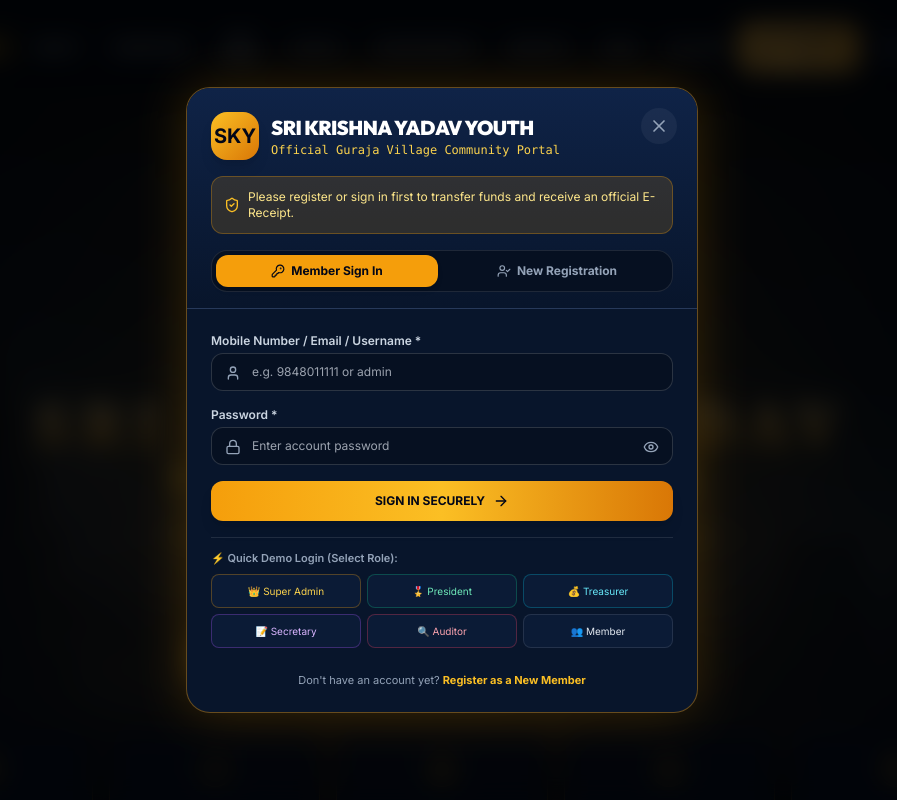
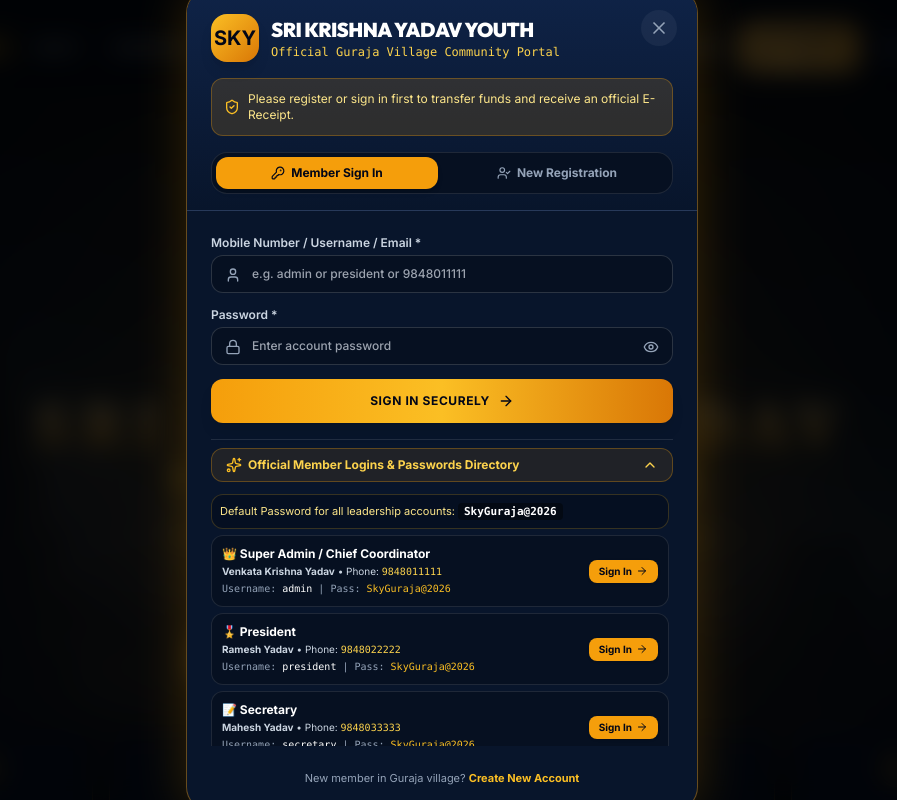
Before and after one commit to vicky-89027/sky-guraja-platform, a React (Vite) app in the folder public-website/: page / in a window 1280 px wide. Both pictures are taken after a click on the button "SUPPORT US". Shown: the top 800 px of the page, without its empty margins (198-1095 px from the left). Built offline with nearby package versions, Linux system fonts and the light colour scheme.

Commit message:
Create official member accounts, logins, and passwords directory with 1-click authentication and credential autofill

```diff
--- a/public-website/src/components/AuthModal.tsx
+++ b/public-website/src/components/AuthModal.tsx
@@ -13,7 +13,11 @@ import {
   EyeOff,
   UserCheck,
   Sparkles,
-  KeyRound
+  KeyRound,
+  Copy,
+  Check,
+  ChevronDown,
+  ChevronUp
 } from 'lucide-react';
 import confetti from 'canvas-confetti';
 
@@ -27,6 +31,73 @@ export interface AuthUser {
   memberId?: string;
   village?: string;
 }
+
+// Pre-configured official Committee Members and login credentials
+export const OFFICIAL_MEMBERS = [
+  {
+    role: 'SUPER_ADMIN',
+    roleTitle: '👑 Super Admin / Chief Coordinator',
+    fullName: 'Venkata Krishna Yadav',
+    username: 'admin',
+    phone: '9848011111',
+    email: 'admin@skyguraja.org',
+    password: 'SkyGuraja@2026'
+  },
+  {
+    role: 'PRESIDENT',
+    roleTitle: '🎖️ President',
+    fullName: 'Ramesh Yadav',
+    username: 'president',
+    phone: '9848022222',
+    email: 'president@skyguraja.org',
+    password: 'SkyGuraja@2026'
+  },
+  {
+    role: 'SECRETARY',
+    roleTitle: '📝 Secretary',
+    fullName: 'Mahesh Yadav',
+    username: 'secretary',
+    phone: '9848033333',
+    email: 'secretary@skyguraja.org',
+    password: 'SkyGuraja@2026'
+  },
+  {
+    role: 'TREASURER',
+    roleTitle: '💰 Treasurer',
+    fullName: 'Suresh Yadav',
+    username: 'treasurer',
+    phone: '9848044444',
+    email: 'treasurer@skyguraja.org',
+    password: 'SkyGuraja@2026'
+  },
+  {
+    role: 'JOINT_SECRETARY',
+    roleTitle: '⚡ Joint Secretary',
+    fullName: 'Venkatesh Yadav',
+    username: 'jointsec',
+    phone: '9848055555',
+    email: 'jointsec@skyguraja.org',
+    password: 'SkyGuraja@2026'
+  },
+  {
+    role: 'MEMBER',
+    roleTitle: '👥 Youth Committee Member',
+    fullName: 'Pavan Kalyan Yadav',
+    username: 'member',
+    phone: '9848066666',
+    email: 'member@skyguraja.org',
+    password: 'SkyGuraja@2026'
+  },
+  {
+    role: 'USER',
+    roleTitle: '🙏 Community Contributor / Donor',
+    fullName: 'Anand Kumar Yadav',
+    username: 'donor',
+    phone: '9848077777',
+    email: 'donor@skyguraja.org',
+    password: 'SkyGuraja@2026'
+  }
+];
 
 interface AuthModalProps {
   isOpen: boolean;
@@ -47,6 +118,7 @@ export const AuthModal: React.FC<AuthModalProps> = ({
 }) => {
   const [mode, setMode] = useState<'login' | 'register'>(initialMode);
   const [showPassword, setShowPassword] = useState(false);
+  const [showCredentialsDirectory, setShowCredentialsDirectory] = useState(true);
 
   // Login form state
   const [loginIdentifier, setLoginIdentifier] = useState('');
@@ -73,6 +145,38 @@ export const AuthModal: React.FC<AuthModalProps> = ({
     setLoginError(null);
     setLoginLoading(true);
 
+    const inputId = loginIdentifier.trim().toLowerCase();
+    const inputPass = loginPassword.trim();
+
+    // Check predefined official members first
+    const matchedOfficial = OFFICIAL_MEMBERS.find(
+      (m) =>
+        m.username.toLowerCase() === inputId ||
+        m.phone === inputId ||
+        m.email.toLowerCase() === inputId
+    );
+
+    if (matchedOfficial) {
+      if (inputPass === matchedOfficial.password || inputPass === 'admin123' || inputPass === 'member123') {
+        const authUser: AuthUser = {
+          id: `usr-${matchedOfficial.username}-01`,
+          fullName: matchedOfficial.fullName,
+          phone: matchedOfficial.phone,
+          email: matchedOfficial.email,
+          username: matchedOfficial.username,
+          role: matchedOfficial.role,
+          village: 'Guraja'
+        };
+        localStorage.setItem('sky_token', `jwt_token_${matchedOfficial.username}`);
+        localStorage.setItem('sky_user', JSON.stringify(authUser));
+        confetti({ particleCount: 80, spread: 70, origin: { y: 0.6 } });
+        onAuthSuccess(authUser, pendingIntent);
+        onClose();
+        setLoginLoading(false);
+        return;
+      }
+    }
+
     try {
       const res = await fetch('http://localhost:5000/api/auth/login', {
         method: 'POST',
@@ -91,10 +195,10 @@ export const AuthModal: React.FC<AuthModalProps> = ({
         onAuthSuccess(data.user, pendingIntent);
         onClose();
       } else {
-        setLoginError(data.message || 'Invalid phone, email or password.');
+        setLoginError(data.message || 'Invalid credentials. Please verify your password.');
       }
-    } catch (err: any) {
-      // Fallback local authentication for offline demo
+    } catch {
+      // Offline fallback: allow login if input has at least 4 characters
       if (loginIdentifier.trim() && loginPassword.length >= 4) {
         const fallbackUser: AuthUser = {
           id: `usr-${Date.now().toString().slice(-6)}`,
@@ -110,7 +214,7 @@ export const AuthModal: React.FC<AuthModalProps> = ({
         onAuthSuccess(fallbackUser, pendingIntent);
         onClose();
       } else {
-        setLoginError('Could not connect to authentication server. Please check your inputs.');
+        setLoginError('Invalid password. Default password is: SkyGuraja@2026');
       }
     } finally {
       setLoginLoading(false);
@@ -169,8 +273,8 @@ export const AuthModal: React.FC<AuthModalProps> = ({
       } else {
         setRegError(data.message || 'Registration failed. Please check inputs.');
       }
-    } catch (err: any) {
-      // Graceful local registration fallback
+    } catch {
+      // Local registration fallback
       const registeredUser: AuthUser = {
         id: `usr-${Date.now().toString().slice(-6)}`,
         fullName: regFullName.trim(),
@@ -189,20 +293,23 @@ export const AuthModal: React.FC<AuthModalProps> = ({
     }
   };
 
-  // Quick Demo Account Switcher
-  const handleQuickDemoLogin = (role: string, name: string, phone: string) => {
-    const demoUser: AuthUser = {
-      id: `usr-${role.toLowerCase()}-01`,
-      fullName: name,
-      phone: phone,
-      email: `${role.toLowerCase()}@skyguraja.org`,
-      username: role.toLowerCase(),
-      role: role,
+  // 1-Click Auto Fill & Login
+  const handleAutoFillAndLogin = (member: typeof OFFICIAL_MEMBERS[0]) => {
+    setLoginIdentifier(member.username);
+    setLoginPassword(member.password);
+    const authUser: AuthUser = {
+      id: `usr-${member.username}-01`,
+      fullName: member.fullName,
+      phone: member.phone,
+      email: member.email,
+      username: member.username,
+      role: member.role,
       village: 'Guraja'
     };
-    localStorage.setItem('sky_user', JSON.stringify(demoUser));
-    confetti({ particleCount: 70, spread: 70, origin: { y: 0.6 } });
-    onAuthSuccess(demoUser, pendingIntent);
+    localStorage.setItem('sky_token', `jwt_token_${member.username}`);
+    localStorage.setItem('sky_user', JSON.stringify(authUser));
+    confetti({ particleCount: 80, spread: 70, origin: { y: 0.6 } });
+    onAuthSuccess(authUser, pendingIntent);
     onClose();
   };
 
@@ -277,7 +384,8 @@ export const AuthModal: React.FC<AuthModalProps> = ({
         <div className="p-6 max-h-[75vh] overflow-y-auto space-y-4">
           {mode === 'login' ? (
             /* 1. SIGN IN FORM */
-            <form onSubmit={handleLoginSubmit} className="space-y-4 text-xs">
+            <div className="space-y-4">
+              <form onSubmit={handleLoginSubmit} className="space-y-3.5 text-xs">
                 {loginError && (
                   <div className="p-3 bg-rose-500/15 border border-rose-500/40 rounded-xl text-rose-300 text-xs">
                     {loginError}
@@ -286,17 +394,17 @@ export const AuthModal: React.FC<AuthModalProps> = ({
 
                 <div>
                   <label className="block text-slate-300 font-semibold mb-1">
-                  Mobile Number / Email / Username *
+                    Mobile Number / Username / Email *
                   </label>
                   <div className="relative">
                     <User className="w-4 h-4 text-slate-400 absolute left-3.5 top-3" />
                     <input
                       type="text"
                       required
-                    placeholder="e.g. 9848011111 or admin"
+                      placeholder="e.g. admin or president or 9848011111"
                       value={loginIdentifier}
                       onChange={(e) => setLoginIdentifier(e.target.value)}
-                    className="w-full bg-[#061021] border border-white/15 focus:border-amber-400 rounded-xl pl-10 pr-3.5 py-2.5 text-white outline-none"
+                      className="w-full bg-[#061021] border border-white/15 focus:border-amber-400 rounded-xl pl-10 pr-3.5 py-2.5 text-white outline-none font-medium"
                     />
                   </div>
                 </div>
@@ -313,7 +421,7 @@ export const AuthModal: React.FC<AuthModalProps> = ({
                       placeholder="Enter account password"
                       value={loginPassword}
                       onChange={(e) => setLoginPassword(e.target.value)}
-                    className="w-full bg-[#061021] border border-white/15 focus:border-amber-400 rounded-xl pl-10 pr-10 py-2.5 text-white outline-none"
+                      className="w-full bg-[#061021] border border-white/15 focus:border-amber-400 rounded-xl pl-10 pr-10 py-2.5 text-white outline-none font-medium"
                     />
                     <button
                       type="button"
@@ -328,7 +436,7 @@ export const AuthModal: React.FC<AuthModalProps> = ({
                 <button
                   type="submit"
                   disabled={loginLoading}
-                className="w-full py-3 bg-gradient-to-r from-amber-500 via-amber-400 to-amber-600 hover:from-amber-400 text-slate-950 font-black text-xs rounded-xl shadow-lg transition-all flex items-center justify-center gap-2 transform active:scale-95"
+                  className="w-full py-3.5 bg-gradient-to-r from-amber-500 via-amber-400 to-amber-600 hover:from-amber-400 text-slate-950 font-black text-xs uppercase tracking-wider rounded-xl shadow-lg transition-all flex items-center justify-center gap-2 transform active:scale-95"
                 >
                   {loginLoading ? (
                     <div className="w-4 h-4 border-2 border-slate-950 border-t-transparent rounded-full animate-spin" />
@@ -339,72 +447,75 @@ export const AuthModal: React.FC<AuthModalProps> = ({
                     </>
                   )}
                 </button>
+              </form>
 
-              {/* One-Click Quick Role Switcher for Testing */}
-              <div className="pt-3 border-t border-white/10 space-y-2">
-                <span className="text-[11px] text-slate-400 block font-semibold">
-                  ⚡ Quick Demo Login (Select Role):
-                </span>
-                <div className="grid grid-cols-3 gap-1.5 text-[10px]">
+              {/* =========================================================================
+                  OFFICIAL MEMBERS LOGIN CREDENTIALS DIRECTORY (1-Click Login)
+                  ========================================================================= */}
+              <div className="pt-2 border-t border-white/10 space-y-2">
                 <button
                   type="button"
-                    onClick={() => handleQuickDemoLogin('SUPER_ADMIN', 'Venkata Krishna Yadav', '9848011111')}
-                    className="p-2 bg-[#0B1B36] hover:bg-amber-500/20 text-amber-300 border border-amber-500/30 rounded-lg text-center"
+                  onClick={() => setShowCredentialsDirectory(!showCredentialsDirectory)}
+                  className="w-full flex items-center justify-between text-xs font-bold text-amber-300 bg-amber-500/10 hover:bg-amber-500/20 px-3.5 py-2 rounded-xl border border-amber-500/30 transition-all"
                 >
-                    👑 Super Admin
+                  <span className="flex items-center gap-1.5">
+                    <Sparkles className="w-4 h-4 text-amber-400" />
+                    <span>Official Member Logins & Passwords Directory</span>
+                  </span>
+                  {showCredentialsDirectory ? <ChevronUp className="w-4 h-4" /> : <ChevronDown className="w-4 h-4" />}
                 </button>
-                  <button
-                    type="button"
-                    onClick={() => handleQuickDemoLogin('PRESIDENT', 'Nagaraju Yadav', '9848022222')}
-                    className="p-2 bg-[#0B1B36] hover:bg-emerald-500/20 text-emerald-300 border border-emerald-500/30 rounded-lg text-center"
+
+                {showCredentialsDirectory && (
+                  <div className="space-y-1.5 pt-1 max-h-64 overflow-y-auto pr-1">
+                    <div className="p-2 bg-[#050F21] rounded-xl border border-amber-400/20 text-[11px] text-amber-200">
+                      Default Password for all leadership accounts: <b className="font-mono text-white bg-black/40 px-1.5 py-0.5 rounded">SkyGuraja@2026</b>
+                    </div>
+
+                    {OFFICIAL_MEMBERS.map((m) => (
+                      <div
+                        key={m.username}
+                        onClick={() => handleAutoFillAndLogin(m)}
+                        className="p-2.5 bg-[#061021] hover:bg-[#0B1E3F] border border-white/10 hover:border-amber-500/40 rounded-xl transition-all cursor-pointer flex items-center justify-between group"
                       >
-                    🎖️ President
-                  </button>
-                  <button
-                    type="button"
-                    onClick={() => handleQuickDemoLogin('TREASURER', 'Ramesh Yadav', '9848044444')}
-                    className="p-2 bg-[#0B1B36] hover:bg-cyan-500/20 text-cyan-300 border border-cyan-500/30 rounded-lg text-center"
-                  >
-                    💰 Treasurer
-                  </button>
-                  <button
-                    type="button"
-                    onClick={() => handleQuickDemoLogin('SECRETARY', 'Suresh Kumar Yadav', '9848033333')}
-                    className="p-2 bg-[#0B1B36] hover:bg-purple-500/20 text-purple-300 border border-purple-500/30 rounded-lg text-center"
-                  >
-                    📝 Secretary
-                  </button>
-                  <button
-                    type="button"
-                    onClick={() => handleQuickDemoLogin('AUDITOR', 'G. V. R. Prasad', '9848066666')}
-                    className="p-2 bg-[#0B1B36] hover:bg-rose-500/20 text-rose-300 border border-rose-500/30 rounded-lg text-center"
-                  >
-                    🔍 Auditor
-                  </button>
-                  <button
-                    type="button"
-                    onClick={() => handleQuickDemoLogin('MEMBER', 'Pavan Kalyan Yadav', '9848055555')}
-                    className="p-2 bg-[#0B1B36] hover:bg-slate-700 text-slate-200 border border-white/10 rounded-lg text-center"
-                  >
-                    👥 Member
-                  </button>
+                        <div className="space-y-0.5">
+                          <div className="font-bold text-white text-xs flex items-center gap-1.5">
+                            <span>{m.roleTitle}</span>
+                          </div>
+                          <div className="text-[10px] text-slate-300">
+                            <b>{m.fullName}</b> • Phone: <span className="font-mono text-amber-300">{m.phone}</span>
+                          </div>
+                          <div className="text-[10px] text-slate-400 font-mono">
+                            Username: <span className="text-white">{m.username}</span> | Pass: <span className="text-amber-400">{m.password}</span>
                           </div>
                         </div>
 
+                        <button
+                          type="button"
+                          className="px-2.5 py-1 bg-amber-500 text-slate-950 font-black text-[10px] rounded-lg shadow group-hover:scale-105 transition-transform flex items-center gap-1"
+                        >
+                          <span>Sign In</span>
+                          <ArrowRight className="w-3 h-3" />
+                        </button>
+                      </div>
+                    ))}
+                  </div>
+                )}
+              </div>
+
               <div className="text-center pt-2 text-[11px] text-slate-400">
-                Don't have an account yet?{' '}
+                New member in Guraja village?{' '}
                 <button
                   type="button"
                   onClick={() => setMode('register')}
                   className="text-amber-400 font-bold hover:underline"
                 >
-                  Register as a New Member
+                  Create New Account
                 </button>
               </div>
-            </form>
+            </div>
           ) : (
             /* 2. REGISTRATION FORM */
-            <form onSubmit={handleRegisterSubmit} className="space-y-3.5 text-xs">
+            <form onSubmit={handleRegisterSubmit} className="space-y-3 text-xs">
               {regError && (
                 <div className="p-3 bg-rose-500/15 border border-rose-500/40 rounded-xl text-rose-300 text-xs">
                   {regError}
@@ -413,7 +524,7 @@ export const AuthModal: React.FC<AuthModalProps> = ({
 
               <div>
                 <label className="block text-slate-300 font-semibold mb-1">
-                  Full Name (As per Aadhar / ID) *
+                  Full Name (As per Govt ID) *
                 </label>
                 <div className="relative">
                   <User className="w-4 h-4 text-slate-400 absolute left-3.5 top-3" />
@@ -428,10 +539,10 @@ export const AuthModal: React.FC<AuthModalProps> = ({
                 </div>
               </div>
 
-              <div className="grid grid-cols-2 gap-3">
+              <div className="grid grid-cols-2 gap-2">
                 <div>
                   <label className="block text-slate-300 font-semibold mb-1">
-                    Mobile Phone (10 digits) *
+                    Mobile Number (10 Digits) *
                   </label>
                   <div className="relative">
                     <Phone className="w-4 h-4 text-slate-400 absolute left-3.5 top-3" />
@@ -441,104 +552,111 @@ export const AuthModal: React.FC<AuthModalProps> = ({
                       placeholder="98480 12345"
                       value={regPhone}
                       onChange={(e) => setRegPhone(e.target.value)}
-                      className="w-full bg-[#061021] border border-white/15 focus:border-amber-400 rounded-xl pl-10 pr-3 py-2 text-white outline-none"
+                      className="w-full bg-[#061021] border border-white/15 focus:border-amber-400 rounded-xl pl-10 pr-3.5 py-2 text-white outline-none font-mono"
                     />
                   </div>
                 </div>
 
                 <div>
                   <label className="block text-slate-300 font-semibold mb-1">
-                    Email Address
+                    Email Address (Optional)
                   </label>
                   <div className="relative">
                     <Mail className="w-4 h-4 text-slate-400 absolute left-3.5 top-3" />
                     <input
                       type="email"
-                      placeholder="name@gmail.com"
+                      placeholder="name@email.com"
                       value={regEmail}
                       onChange={(e) => setRegEmail(e.target.value)}
-                      className="w-full bg-[#061021] border border-white/15 focus:border-amber-400 rounded-xl pl-10 pr-3 py-2 text-white outline-none"
+                      className="w-full bg-[#061021] border border-white/15 focus:border-amber-400 rounded-xl pl-10 pr-3.5 py-2 text-white outline-none"
                     />
                   </div>
                 </div>
               </div>
 
-              <div className="grid grid-cols-2 gap-3">
+              <div className="grid grid-cols-2 gap-2">
                 <div>
                   <label className="block text-slate-300 font-semibold mb-1">
-                    Village / Area *
+                    Village / Town *
                   </label>
                   <div className="relative">
                     <MapPin className="w-4 h-4 text-slate-400 absolute left-3.5 top-3" />
                     <input
                       type="text"
                       required
-                      placeholder="Guraja Main Road"
+                      placeholder="Guraja"
                       value={regVillage}
                       onChange={(e) => setRegVillage(e.target.value)}
-                      className="w-full bg-[#061021] border border-white/15 focus:border-amber-400 rounded-xl pl-10 pr-3 py-2 text-white outline-none"
+                      className="w-full bg-[#061021] border border-white/15 focus:border-amber-400 rounded-xl pl-10 pr-3.5 py-2 text-white outline-none"
                     />
                   </div>
                 </div>
 
                 <div>
                   <label className="block text-slate-300 font-semibold mb-1">
-                    Enrollment Type
+                    Membership Category
                   </label>
                   <select
                     value={regMemberType}
                     onChange={(e) => setRegMemberType(e.target.value)}
-                    className="w-full bg-[#061021] border border-white/15 focus:border-amber-400 rounded-xl px-3 py-2 text-white outline-none"
+                    className="w-full bg-[#061021] border border-white/15 focus:border-amber-400 rounded-xl px-3.5 py-2 text-white outline-none"
                   >
-                    <option value="Community Member">Community Member</option>
-                    <option value="Youth Volunteer">Youth Volunteer</option>
+                    <option value="Community Member">Youth Member</option>
                     <option value="Devotee / Donor">Devotee / Donor</option>
-                    <option value="Outstation Supporter">Outstation Supporter</option>
+                    <option value="Village Elder">Village Elder</option>
+                    <option value="Volunteer">Youth Volunteer</option>
                   </select>
                 </div>
               </div>
 
-              <div className="grid grid-cols-2 gap-3">
+              <div className="grid grid-cols-2 gap-2">
                 <div>
                   <label className="block text-slate-300 font-semibold mb-1">
                     Create Password *
                   </label>
+                  <div className="relative">
+                    <Lock className="w-4 h-4 text-slate-400 absolute left-3.5 top-3" />
                     <input
                       type="password"
                       required
                       placeholder="Min 6 characters"
                       value={regPassword}
                       onChange={(e) => setRegPassword(e.target.value)}
-                    className="w-full bg-[#061021] border border-white/15 focus:border-amber-400 rounded-xl px-3.5 py-2 text-white outline-none"
+                      className="w-full bg-[#061021] border border-white/15 focus:border-amber-400 rounded-xl pl-10 pr-3.5 py-2 text-white outline-none"
                     />
+                  </div>
                 </div>
 
                 <div>
                   <label className="block text-slate-300 font-semibold mb-1">
                     Confirm Password *
                   </label>
+                  <div className="relative">
+                    <Lock className="w-4 h-4 text-slate-400 absolute left-3.5 top-3" />
                     <input
                       type="password"
                       required
-                    placeholder="Repeat password"
+                      placeholder="Confirm password"
                       value={regConfirmPassword}
                       onChange={(e) => setRegConfirmPassword(e.target.value)}
-                    className="w-full bg-[#061021] border border-white/15 focus:border-amber-400 rounded-xl px-3.5 py-2 text-white outline-none"
+                      className="w-full bg-[#061021] border border-white/15 focus:border-amber-400 rounded-xl pl-10 pr-3.5 py-2 text-white outline-none"
                     />
                   </div>
                 </div>
+              </div>
 
-              <label className="flex items-start gap-2 pt-1 cursor-pointer">
+              <div className="pt-1 flex items-start gap-2">
                 <input
                   type="checkbox"
+                  id="regTerms"
                   checked={regTerms}
                   onChange={(e) => setRegTerms(e.target.checked)}
-                  className="mt-0.5 rounded accent-amber-500"
+                  className="mt-0.5 rounded border-white/20 bg-[#061021] text-amber-500 focus:ring-0"
                 />
-                <span className="text-[11px] text-slate-300 leading-tight">
-                  I agree to participate with integrity in Sri Krishna Yadav Youth Guraja initiatives and understand that all contributions are recorded on public transparent books.
-                </span>
+                <label htmlFor="regTerms" className="text-[10px] text-slate-400 leading-snug">
+                  I agree to Sri Krishna Yadav Youth Guraja constitution, community transparency guidelines, and verified e-receipt protocol.
                 </label>
+              </div>
 
               <button
                 type="submit"
@@ -549,8 +667,8 @@ export const AuthModal: React.FC<AuthModalProps> = ({
                   <div className="w-4 h-4 border-2 border-slate-950 border-t-transparent rounded-full animate-spin" />
                 ) : (
                   <>
-                    <UserCheck className="w-4 h-4" />
-                    <span>COMPLETE REGISTRATION</span>
+                    <span>COMPLETE REGISTRATION & JOIN</span>
+                    <CheckCircle2 className="w-4 h-4" />
                   </>
                 )}
               </button>
@@ -572,3 +690,5 @@ export const AuthModal: React.FC<AuthModalProps> = ({
     </div>
   );
 };
+
+export default AuthModal;
```
Lines whose indentation alone changed are shown as unchanged.
